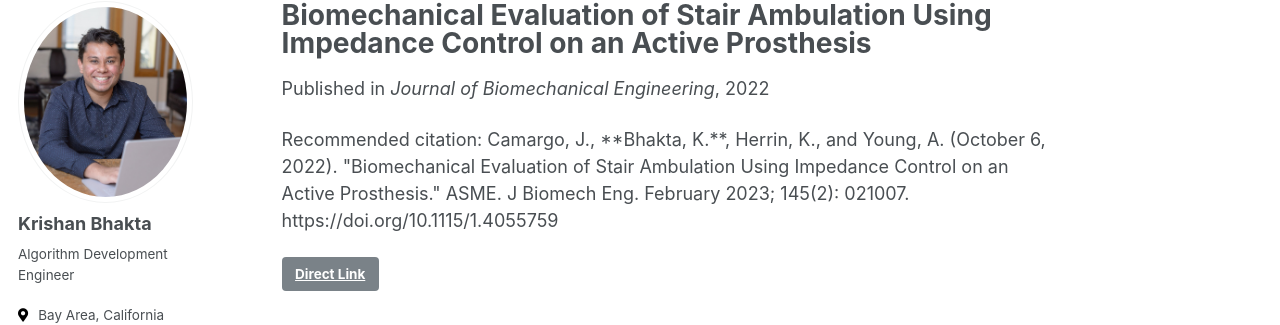
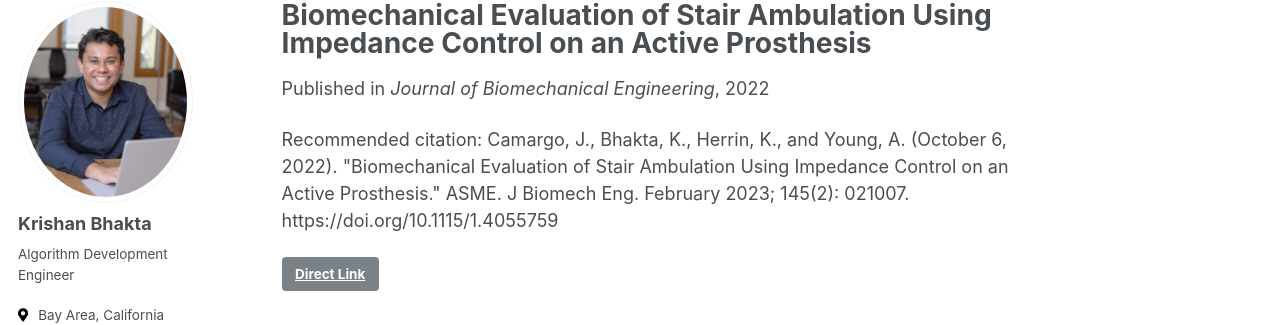
Before and after one commit to nicksheerin/nick_sheerin, a Jekyll site: the page built from _publications/103_biomech_stair.md, in a window 1280 px wide. Shown: the part 117-442 px from the top of the page. Built offline with Jekyll 4.4.1, drawn with Linux system fonts in a browser that asks for light colours.

```diff
--- a/_publications/103_biomech_stair.md
+++ b/_publications/103_biomech_stair.md
@@ -5,5 +5,5 @@ permalink: /publication/biomech_stair
 date: 2022-10-06
 venue: 'Journal of Biomechanical Engineering'
 link: 'https://ieeexplore.ieee.org/document/9807551'
-citation: 'Camargo, J., **Bhakta, K.**, Herrin, K., and Young, A. (October 6, 2022). "Biomechanical Evaluation of Stair Ambulation Using Impedance Control on an Active Prosthesis." ASME. J Biomech Eng. February 2023; 145(2): 021007. https://doi.org/10.1115/1.4055759'
+citation: 'Camargo, J., Bhakta, K., Herrin, K., and Young, A. (October 6, 2022). "Biomechanical Evaluation of Stair Ambulation Using Impedance Control on an Active Prosthesis." ASME. J Biomech Eng. February 2023; 145(2): 021007. https://doi.org/10.1115/1.4055759'
 ---
```
Also changed, not shown: _pages/teaching.md (+36 -1 lines), _publications/104_opensim_osl.md (+1 -1 lines), images/teaching/pdp.png (deleted), images/teaching/prosthesis_w_sub.png (added), images/teaching/summer.png (added), images/teaching/sure_2019_winners.png (added), 3 other files.
